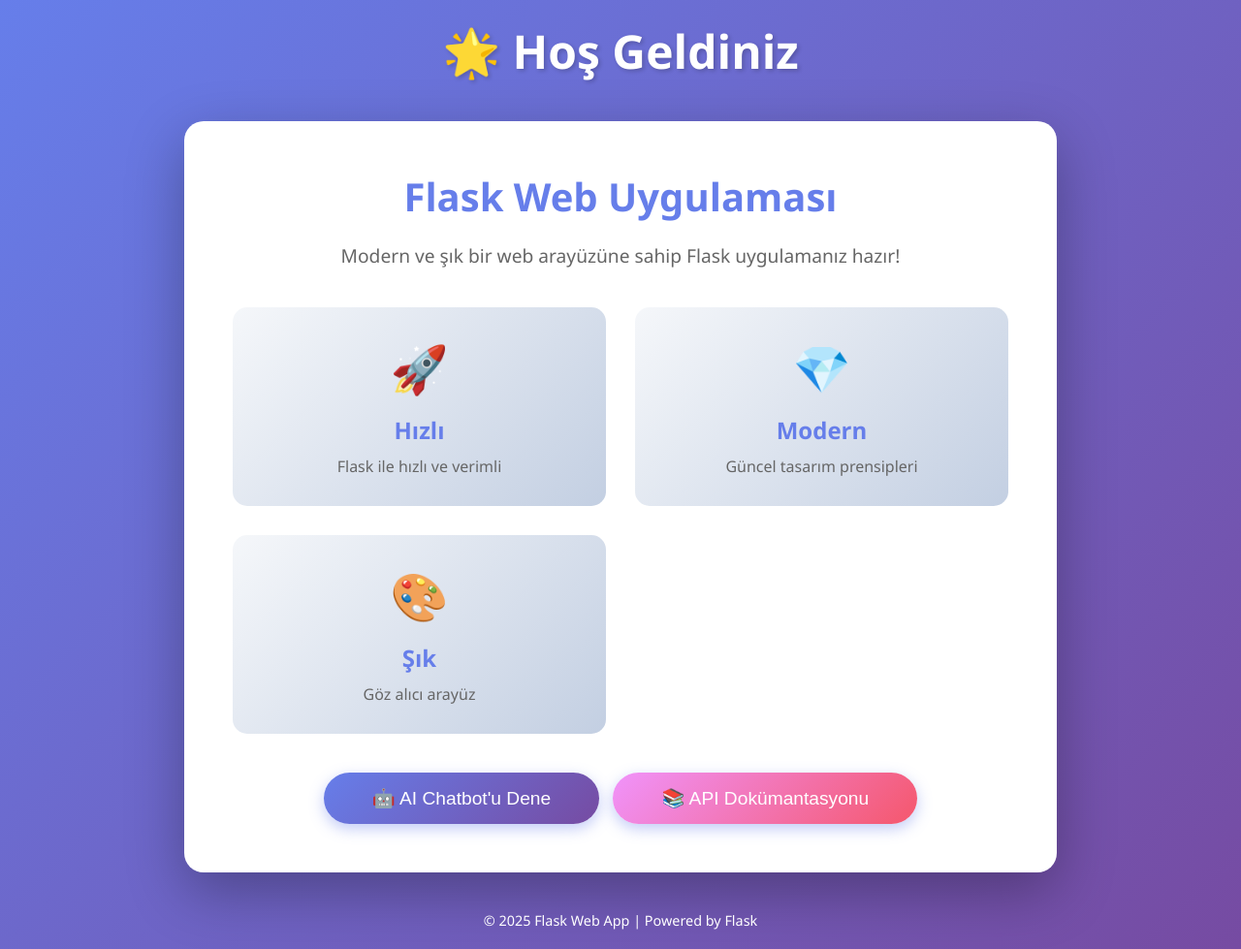
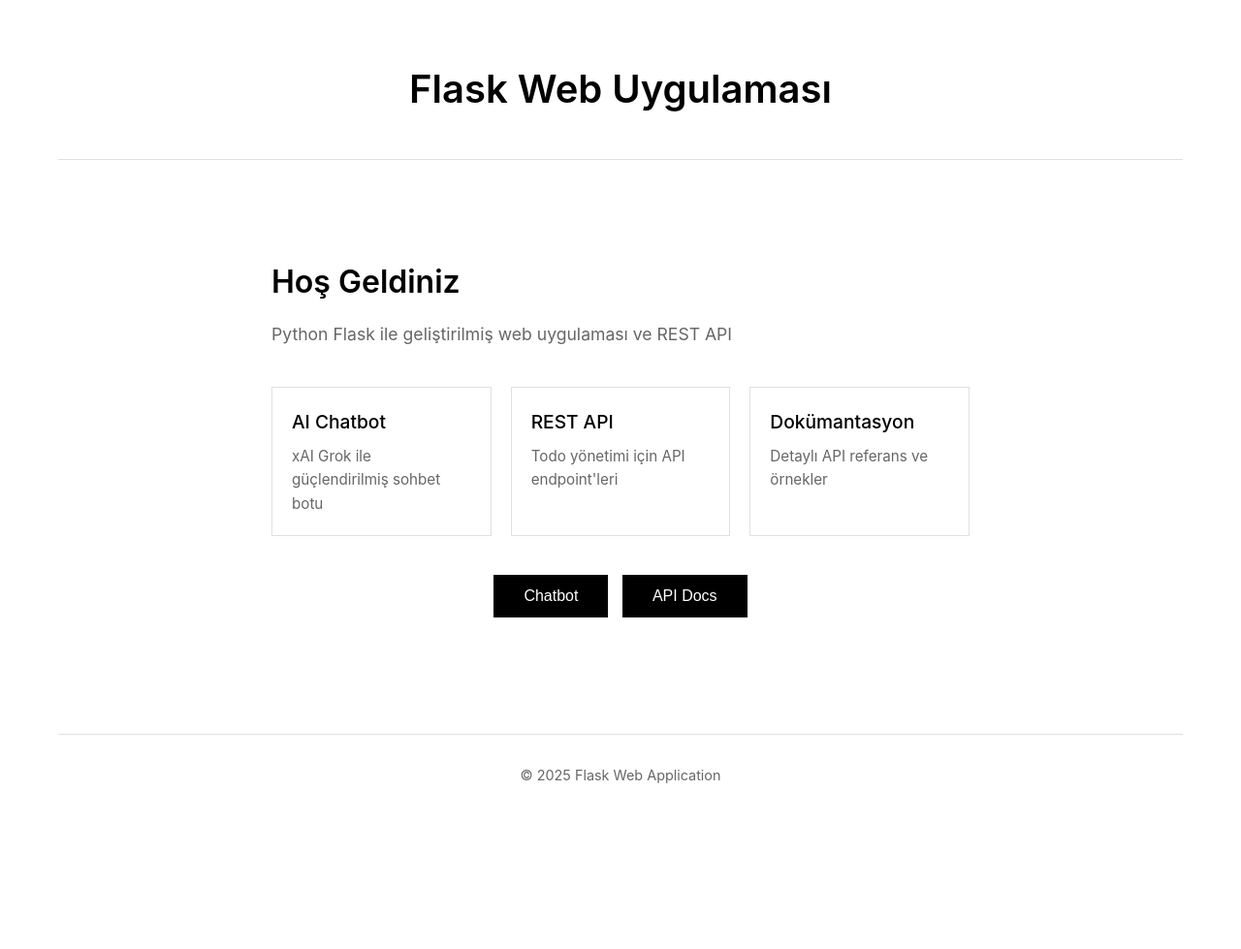
Before and after one commit to cakmakoreli001/denemepy, a Flask app: page / in a window 1280 px wide. Shown: the whole page at 97% size. After the commit the page ends 808 px from the top, so only its background shows below. Run offline with Flask 3, Linux system fonts and the light colour scheme.

Commit message:
Clean minimalist white design

```diff
--- a/static/style.css
+++ b/static/style.css
@@ -5,97 +5,89 @@
 }
 
 body {
-    font-family: 'Segoe UI', Tahoma, Geneva, Verdana, sans-serif;
-    background: linear-gradient(135deg, #667eea 0%, #764ba2 100%);
+    font-family: -apple-system, BlinkMacSystemFont, 'Segoe UI', Arial, sans-serif;
+    background: #ffffff;
     min-height: 100vh;
-    display: flex;
-    justify-content: center;
-    align-items: center;
-    color: #333;
+    color: #000000;
+    line-height: 1.6;
 }
 
 .container {
-    width: 90%;
     max-width: 1200px;
-    margin: 20px;
+    margin: 0 auto;
+    padding: 60px 20px;
 }
 
 header {
     text-align: center;
-    margin-bottom: 40px;
+    margin-bottom: 60px;
+    padding-bottom: 30px;
+    border-bottom: 1px solid #e0e0e0;
 }
 
 header h1 {
-    color: white;
-    font-size: 3rem;
-    text-shadow: 2px 2px 4px rgba(0, 0, 0, 0.2);
-    animation: fadeInDown 0.8s ease-out;
+    color: #000000;
+    font-size: 2.5rem;
+    margin-bottom: 10px;
+    font-weight: 600;
 }
 
 main {
-    display: flex;
-    justify-content: center;
-    animation: fadeInUp 0.8s ease-out;
+    max-width: 800px;
+    margin: 0 auto;
 }
 
 .welcome-card {
-    background: white;
-    border-radius: 20px;
-    padding: 50px;
-    box-shadow: 0 20px 60px rgba(0, 0, 0, 0.3);
-    width: 100%;
-    max-width: 900px;
+    background: #ffffff;
+    padding: 40px;
 }
 
 .welcome-card h2 {
-    color: #667eea;
-    font-size: 2.5rem;
-    margin-bottom: 20px;
-    text-align: center;
+    color: #000000;
+    font-size: 2rem;
+    margin-bottom: 15px;
+    font-weight: 600;
 }
 
 .welcome-card > p {
-    font-size: 1.2rem;
-    color: #666;
-    text-align: center;
+    font-size: 1.1rem;
+    color: #666666;
     margin-bottom: 40px;
 }
 
 .features {
     display: grid;
-    grid-template-columns: repeat(auto-fit, minmax(250px, 1fr));
-    gap: 30px;
+    grid-template-columns: repeat(auto-fit, minmax(200px, 1fr));
+    gap: 20px;
     margin-bottom: 40px;
 }
 
 .feature-item {
-    text-align: center;
-    padding: 30px;
-    border-radius: 15px;
-    background: linear-gradient(135deg, #f5f7fa 0%, #c3cfe2 100%);
-    transition: transform 0.3s ease, box-shadow 0.3s ease;
+    padding: 20px;
+    border: 1px solid #e0e0e0;
+    transition: border-color 0.2s ease;
 }
 
 .feature-item:hover {
-    transform: translateY(-10px);
-    box-shadow: 0 10px 30px rgba(0, 0, 0, 0.2);
+    border-color: #000000;
 }
 
 .feature-item .icon {
-    font-size: 3rem;
+    font-size: 2rem;
     display: block;
-    margin-bottom: 15px;
+    margin-bottom: 10px;
 }
 
 .feature-item h3 {
-    color: #667eea;
-    font-size: 1.5rem;
-    margin-bottom: 10px;
+    color: #000000;
+    font-size: 1.2rem;
+    margin-bottom: 8px;
+    font-weight: 500;
 }
 
 .feature-item p {
-    color: #666;
-    font-size: 1rem;
+    color: #666666;
+    font-size: 0.95rem;
 }
 
 .cta-section {
@@ -104,79 +96,48 @@
 }
 
 .btn-primary {
-    background: linear-gradient(135deg, #667eea 0%, #764ba2 100%);
-    color: white;
-    border: none;
-    padding: 15px 50px;
-    font-size: 1.2rem;
-    border-radius: 50px;
+    background: #000000;
+    color: #ffffff;
+    border: 1px solid #000000;
+    padding: 12px 30px;
+    font-size: 1rem;
     cursor: pointer;
-    transition: transform 0.3s ease, box-shadow 0.3s ease;
-    box-shadow: 0 5px 15px rgba(102, 126, 234, 0.4);
+    transition: background 0.2s ease, color 0.2s ease;
 }
 
 .btn-primary:hover {
-    transform: translateY(-3px);
-    box-shadow: 0 8px 25px rgba(102, 126, 234, 0.6);
-}
-
-.btn-primary:active {
-    transform: translateY(-1px);
+    background: #ffffff;
+    color: #000000;
 }
 
 footer {
     text-align: center;
-    margin-top: 40px;
-    color: white;
+    margin-top: 80px;
+    padding-top: 30px;
+    border-top: 1px solid #e0e0e0;
+    color: #666666;
     font-size: 0.9rem;
-    animation: fadeIn 1s ease-out;
-}
-
-@keyframes fadeInDown {
-    from {
-        opacity: 0;
-        transform: translateY(-30px);
-    }
-    to {
-        opacity: 1;
-        transform: translateY(0);
-    }
-}
-
-@keyframes fadeInUp {
-    from {
-        opacity: 0;
-        transform: translateY(30px);
-    }
-    to {
-        opacity: 1;
-        transform: translateY(0);
-    }
-}
-
-@keyframes fadeIn {
-    from {
-        opacity: 0;
-    }
-    to {
-        opacity: 1;
-    }
 }
 
 @media (max-width: 768px) {
     header h1 {
-        font-size: 2rem;
+        font-size: 1.8rem;
     }
 
     .welcome-card {
-        padding: 30px 20px;
+        padding: 20px;
     }
 
     .welcome-card h2 {
-        font-size: 1.8rem;
+        font-size: 1.5rem;
     }
 
     .features {
         grid-template-columns: 1fr;
     }
+
+    .btn-primary {
+        width: 100%;
+        margin: 5px 0;
+    }
 }
--- a/templates/index.html
+++ b/templates/index.html
@@ -9,41 +9,38 @@
 <body>
     <div class="container">
         <header>
-            <h1>🌟 Hoş Geldiniz</h1>
+            <h1>Flask Web Uygulaması</h1>
         </header>
 
         <main>
             <div class="welcome-card">
-                <h2>Flask Web Uygulaması</h2>
-                <p>Modern ve şık bir web arayüzüne sahip Flask uygulamanız hazır!</p>
+                <h2>Hoş Geldiniz</h2>
+                <p>Python Flask ile geliştirilmiş web uygulaması ve REST API</p>
 
                 <div class="features">
                     <div class="feature-item">
-                        <span class="icon">🚀</span>
-                        <h3>Hızlı</h3>
-                        <p>Flask ile hızlı ve verimli</p>
+                        <h3>AI Chatbot</h3>
+                        <p>xAI Grok ile güçlendirilmiş sohbet botu</p>
                     </div>
                     <div class="feature-item">
-                        <span class="icon">💎</span>
-                        <h3>Modern</h3>
-                        <p>Güncel tasarım prensipleri</p>
+                        <h3>REST API</h3>
+                        <p>Todo yönetimi için API endpoint'leri</p>
                     </div>
                     <div class="feature-item">
-                        <span class="icon">🎨</span>
-                        <h3>Şık</h3>
-                        <p>Göz alıcı arayüz</p>
+                        <h3>Dokümantasyon</h3>
+                        <p>Detaylı API referans ve örnekler</p>
                     </div>
                 </div>
 
                 <div class="cta-section">
-                    <button class="btn-primary" onclick="window.location.href='/chat'">🤖 AI Chatbot'u Dene</button>
-                    <button class="btn-primary" onclick="window.location.href='/api/docs'" style="margin-left: 10px; background: linear-gradient(135deg, #f093fb 0%, #f5576c 100%);">📚 API Dokümantasyonu</button>
+                    <button class="btn-primary" onclick="window.location.href='/chat'">Chatbot</button>
+                    <button class="btn-primary" onclick="window.location.href='/api/docs'" style="margin-left: 10px;">API Docs</button>
                 </div>
             </div>
         </main>
 
         <footer>
-            <p>© 2025 Flask Web App | Powered by Flask</p>
+            <p>© 2025 Flask Web Application</p>
         </footer>
     </div>
 
```
Also changed, not shown: static/api.css (+47 -57 lines), templates/api_docs.html (+9 -9 lines).
